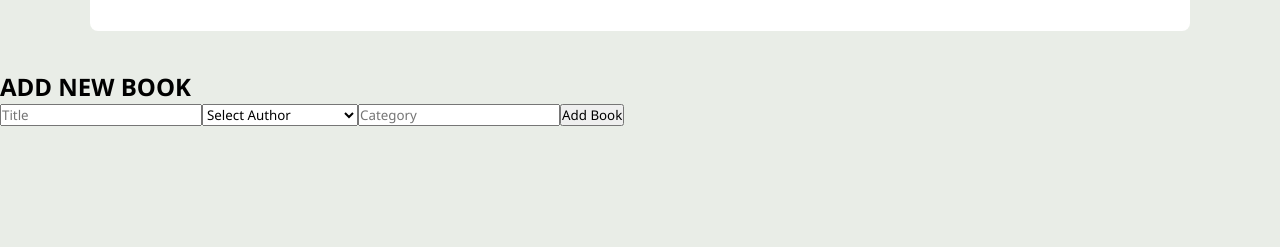
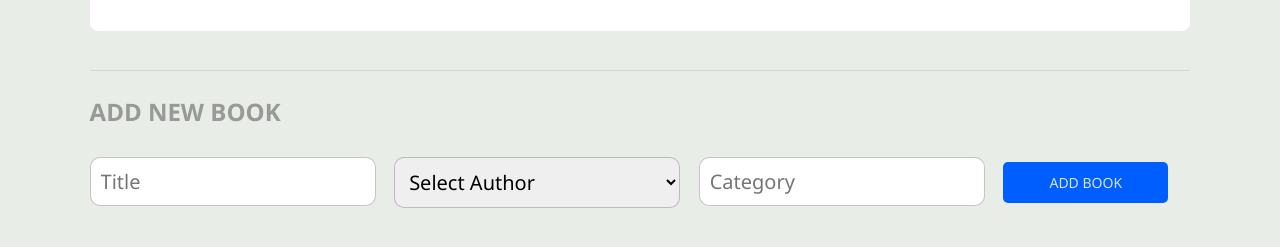
Before and after one commit to Victor-chiemerie/bookstore, a React (Create React App) app: page / in a window 1280 px wide. Shown: the part 2683-2930 px from the top of the page. Before the commit the page ends 2809 px from the top, so only its background shows below. Built offline with nearby package versions, Linux system fonts and the light colour scheme; no server answers.

Commit message:
Add style for bookstore project

```diff
--- a/src/styles/book.module.scss
+++ b/src/styles/book.module.scss
@@ -15,7 +15,7 @@
     background-color: white;
     border-radius: 8px;
     list-style-type: none;
-    padding: 15px 0px;
+    padding: 15px 0;
     display: flex;
     justify-content: space-around;
 
--- a/src/styles/form.module.scss
+++ b/src/styles/form.module.scss
@@ -0,0 +1,48 @@
+* {
+  margin: 0;
+  padding: 0;
+  box-sizing: border-box;
+}
+
+.formsect {
+  margin: 3% 7%;
+  border-top: 0.7px solid rgb(214, 212, 212);
+  padding-top: 24px;
+  display: flex;
+  flex-direction: column;
+  gap: 24px;
+
+  h2 {
+    color: rgba(128, 128, 128, 0.774);
+  }
+
+  form {
+    display: flex;
+    gap: calc(5% / 3);
+
+    input, select {
+        width: 26%;
+        padding: 10px;
+    margin: 5px 0;
+    height: 100%;
+    border-radius: 10px;
+    font-size: 20px;
+    outline: none;
+    border: 0.1px solid rgba(104, 104, 104, 0.382);
+    }
+
+    button {
+        width: 15%;
+        background-color: rgb(0, 94, 255);
+        padding: 8px 0;
+        margin: 10px 0;
+        font-size: 14px;
+        font-weight: 100;
+        border-radius: 5px;
+        border: none;
+        outline: none;
+        color: rgba(255, 255, 255, 0.837);
+        text-transform: uppercase;
+    }
+  }
+}
```
